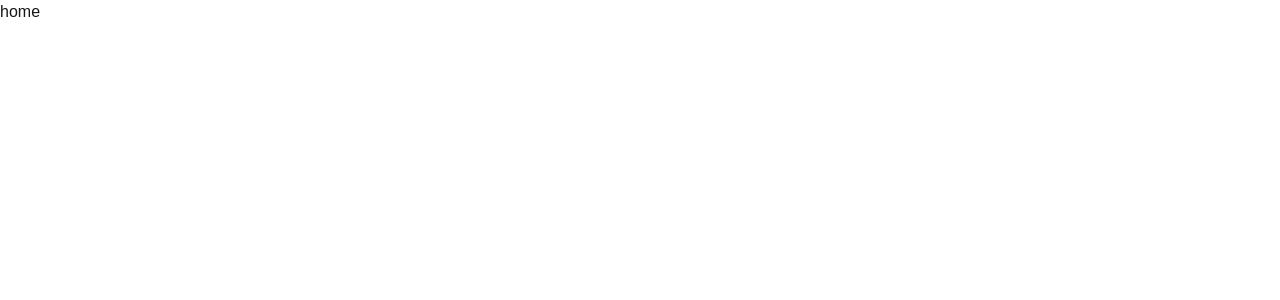
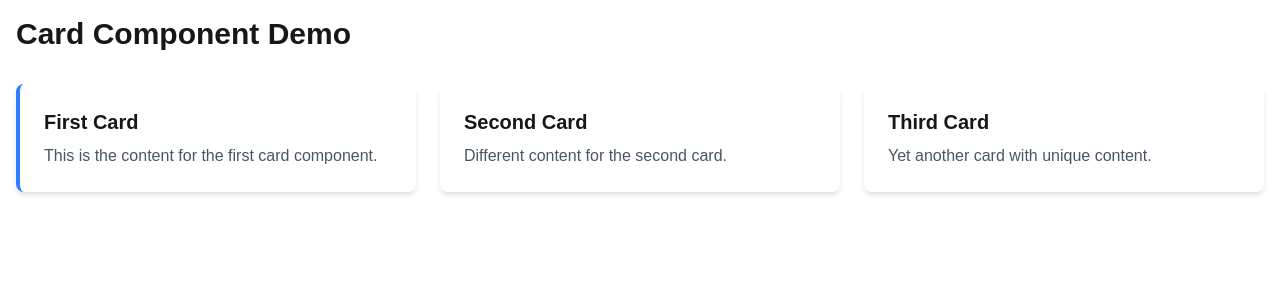
Before and after one commit to abenooo/alx-project-0x02-setup, a Next.js app in the folder alx-project-0x02/: page /home in a window 1280 px wide. Shown: the top 300 px of the page. Built offline with nearby package versions, Linux system fonts and the light colour scheme.

Commit message:
Implement Home page with Card component demo and update structure

```diff
--- a/alx-project-0x02/pages/home.tsx
+++ b/alx-project-0x02/pages/home.tsx
@@ -1,7 +1,32 @@
-import React from 'react'
+// pages/home.tsx
+import React from 'react';
+import Card from '../components/common/Card';
 
-export default function home() {
+const HomePage = () => {
   return (
-    <h1>home</h1>
-  )
-}
+    <div className="container mx-auto p-4">
+      <h1 className="text-3xl font-bold mb-8">Card Component Demo</h1>
+
+      <div className="grid grid-cols-1 md:grid-cols-2 lg:grid-cols-3 gap-6">
+        <Card
+          title="First Card"
+          content="This is the content for the first card component."
+          className="border-l-4 border-blue-500"
+        />
+
+        <Card
+          title="Second Card"
+          content="Different content for the second card."
+          className="bg-gray-50"
+        />
+
+        <Card
+          title="Third Card"
+          content="Yet another card with unique content."
+        />
+      </div>
+    </div>
+  );
+};
+
+export default HomePage;
```
